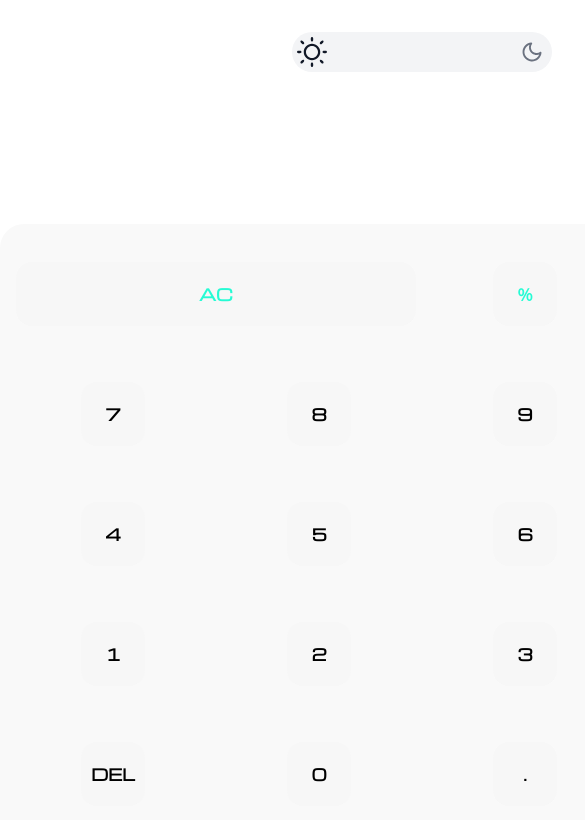
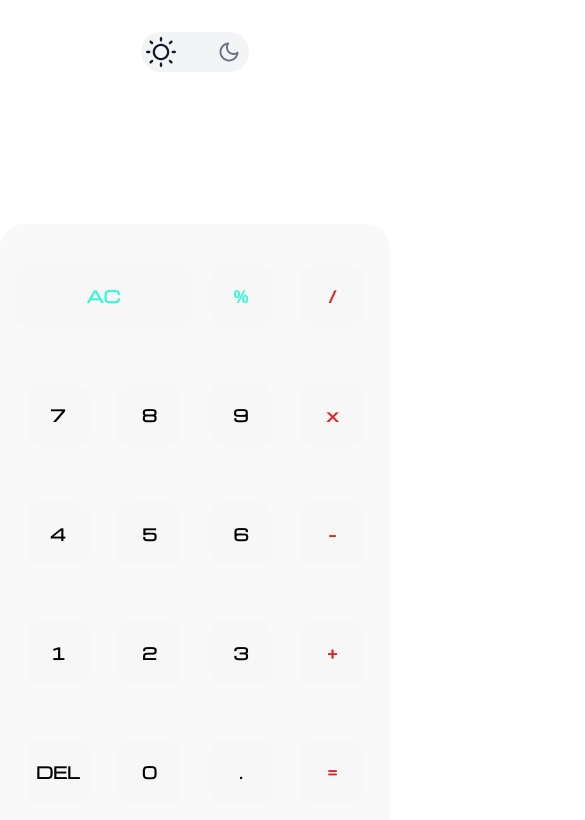
Before and after one commit to saeed0920/Calculator, a website: page index.html in a window 390 px wide. Shown: the top 820 px of the page, 585 px wide, since content can reach past the window. Drawn offline with nearby package versions, Linux system fonts and the light colour scheme.

Commit message:
fix responsive

```diff
--- a/index.html
+++ b/index.html
@@ -49,7 +49,7 @@
         </div>
       </section>
       <section
-        class="btns grid grid-cols-4 grid-rows-5 bg-[#f9f9f9] dark:bg-[#292d36] gap-10 transition p-8 rounded-t-[3rem] grow items-center justify-items-center max-[400px]:gap-6"
+        class="btns grid grid-cols-4 grid-rows-5 bg-[#f9f9f9] dark:bg-[#292d36] gap-6 transition p-8 rounded-t-[3rem] grow items-center justify-items-center max-[400px]:gap-4"
       >
         <button @click="clear" class="btn text-[#26fbd4] col-span-2 !w-full">
           AC
--- a/sass/base/_base.scss
+++ b/sass/base/_base.scss
@@ -22,6 +22,14 @@ body {
 
   @include res(phone) {
     place-items: stretch;
+    min-width: 100%;
+    min-height: 100%;
+  }
+  @media only screen and (max-width: 50em) {
+    min-width: 100%;
+    min-height: 100%;
+    height: 100dvh;
+    width: 10dvh;
   }
 }
 
--- a/sass/base/_typography.scss
+++ b/sass/base/_typography.scss
@@ -19,7 +19,7 @@ html.dark .span-bg-darkMode {
   font-size: 2rem;
   text-align: center;
   font-weight: 700;
-  padding: 1rem;
+  padding: 0.5rem;
   background-color: #f7f7f7;
   border-radius: 2rem;
   width: 8rem;
```
Also changed, not shown: css/output.css, css/style.css.
